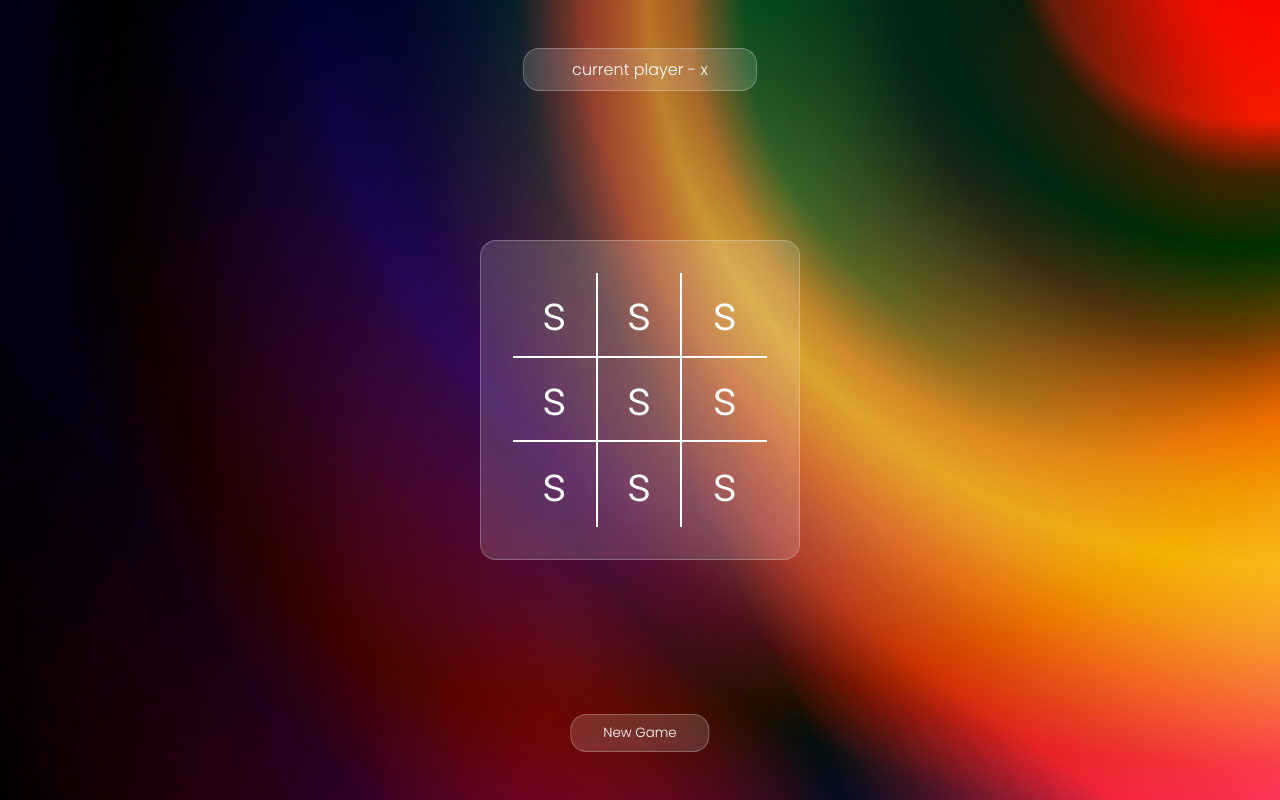
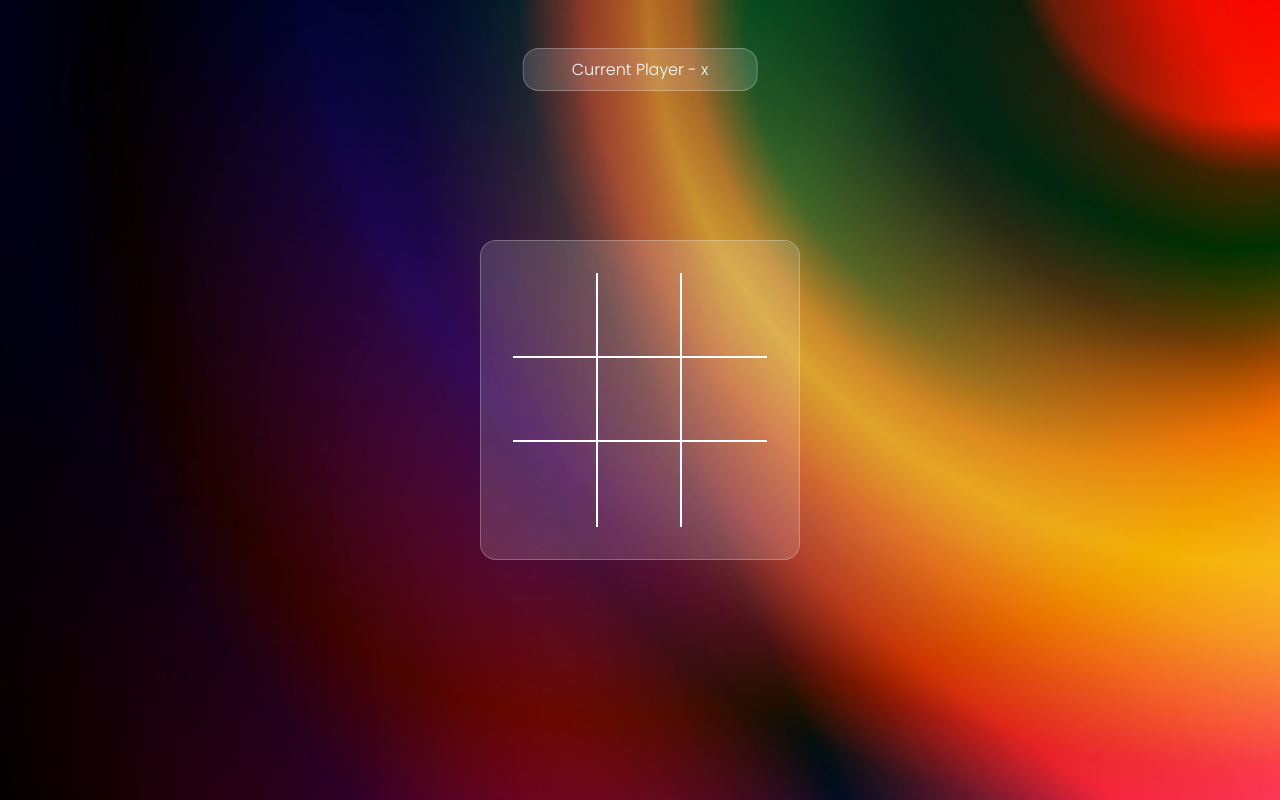
Before and after one commit to sakshijadaun/TicTacToe, a plain HTML site: page index.html in a window 1280 px wide. Drawn offline with Linux system fonts and the light colour scheme.

Commit message:
start add js

```diff
--- a/index.html
+++ b/index.html
@@ -17,19 +17,19 @@
 
     <div class="wrapper">
 
-        <p class="game-info">current player - x</p>
+        <p class="game-info"></p>
 
         <div class="tic-tac-toe">
 
-            <div class="box box1">s</div>
-            <div class="box box2">s</div>
-            <div class="box box3">s</div>
-            <div class="box box4">s</div>
-            <div class="box box5">s</div>
-            <div class="box box6">s</div>
-            <div class="box box7">s</div>
-            <div class="box box8">s</div>
-            <div class="box box9">s</div>
+            <div class="box box1"></div>
+            <div class="box box2"></div>
+            <div class="box box3"></div>
+            <div class="box box4"></div>
+            <div class="box box5"></div>
+            <div class="box box6"></div>
+            <div class="box box7"></div>
+            <div class="box box8"></div>
+            <div class="box box9"></div>
 
         </div>
 
--- a/index.js
+++ b/index.js
@@ -0,0 +1,33 @@
+const boxes = document.querySelectorAll(".box");
+const gameInfo = document.querySelector(".game-info");
+const newGamebtn = document.querySelector(".btn");
+
+let currentPlayer;
+let gameGrid;
+
+const winningPositions = [
+
+    [0,1,2],
+    [3,4,5],
+    [6,7,8],
+    [0,3,6],
+    [1,4,7],
+    [2,5,8],
+    [0,4,8],
+    [2,4,6]
+
+];
+
+//function to initialize the game
+function initGame(){
+
+    currentPlayer = "x";
+    gameGrid = ["","","","","","","","",""];
+    newGamebtn.classList.remove("active");
+    gameInfo.innerText = `Current Player - ${currentPlayer}`;
+
+}
+
+initGame();
+
+//wvent
--- a/style.css
+++ b/style.css
@@ -79,7 +79,7 @@
    border: 1px solid rgba(255,255,255,0.25);
    padding: 0.5rem 2rem;
    cursor: pointer;
-   /* display: none; */
+   display: none;
 }
 .btn.active{
     display: flex;
```
